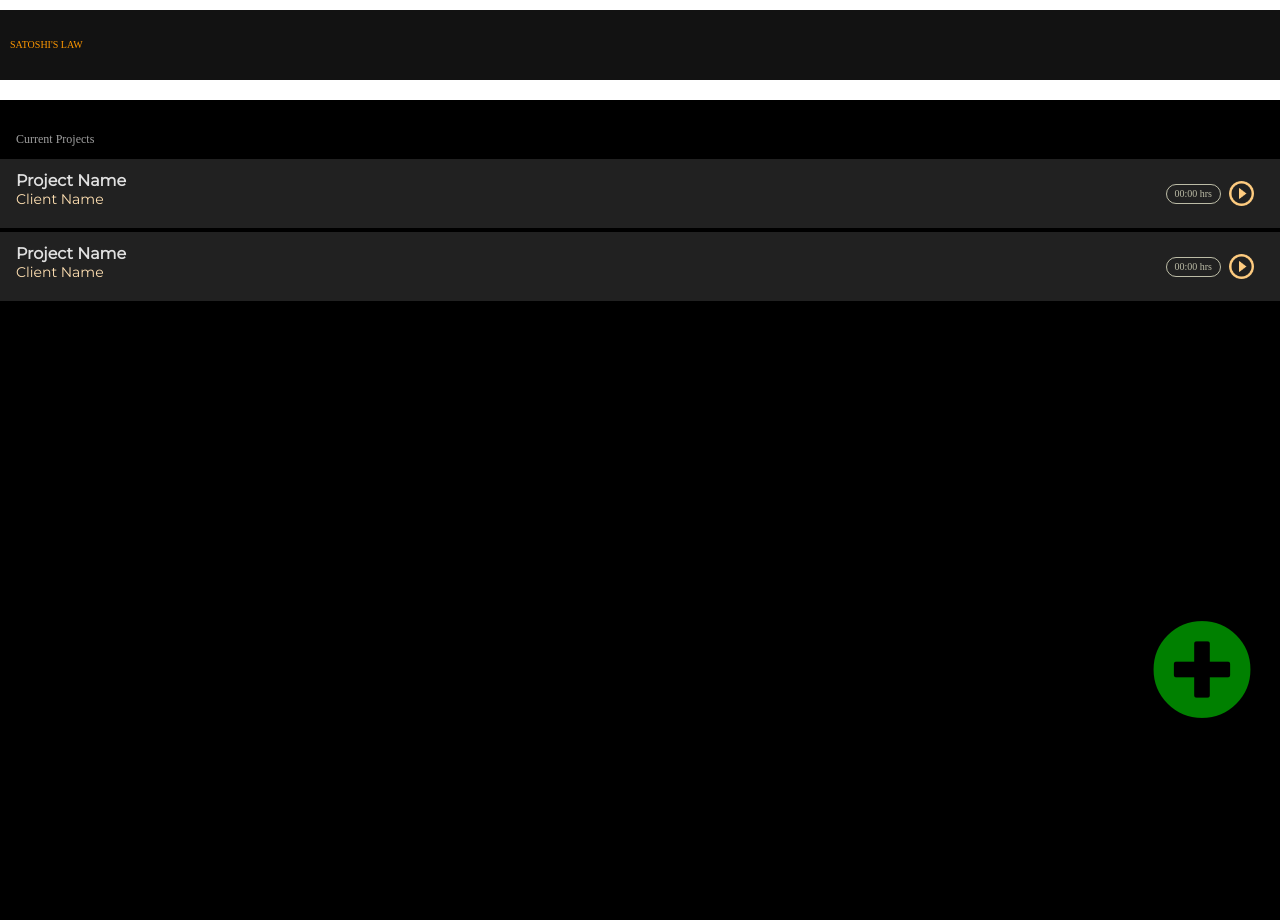
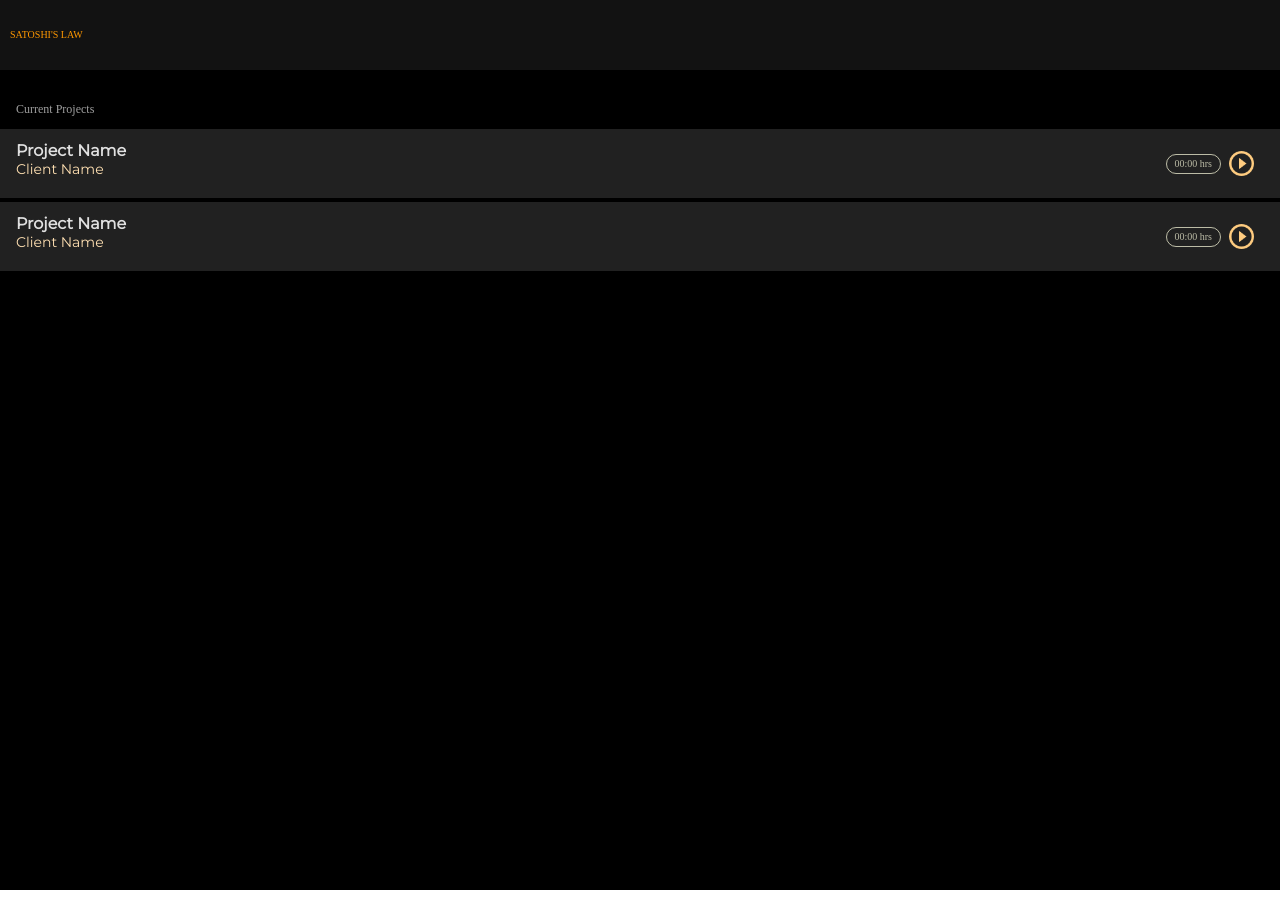
Before and after one commit to satoshi-s-law/frontend, a React (Create React App) app: page / in a window 1280 px wide. After the commit the page ends 890 px from the top, so only its background shows below. Built offline with nearby package versions, Linux system fonts and the light colour scheme.

Commit message:
updated the naming conventions and fixed the issue with css clashes

```diff
--- a/src/App.jsx
+++ b/src/App.jsx
@@ -1,14 +1,14 @@
 import React from 'react';
 import { Route } from 'react-router-dom';
 import './App.css';
-import HomePage from './components/homePage/homePage';
-import AddTask from './components/projects/addTask';
+import HomePage from './components/HomePage/HomePage';
+import AddTaskForm from './components/NewProjectForm/AddTaskForm';
 
 function App() {
   return (
     <div>
       <Route exact path="/" component={HomePage} />
-      <Route exact path="/add-task" component={AddTask} />
+      <Route exact path="/add-task" component={AddTaskForm} />
     </div>
   );
 }
--- /dev/null
+++ b/src/components/NewProjectForm/AddTaskForm.jsx
@@ -0,0 +1,11 @@
+import React from 'react';
+import Nav from './ProductHeader';
+
+//form thing to fill out
+const AddTaskForm = () => (
+  <div>
+    <Nav />
+  </div>
+);
+
+export default AddTaskForm;
--- a/src/components/homePage/homePage.jsx
+++ b/src/components/homePage/homePage.jsx
@@ -1,13 +1,12 @@
 import React from 'react';
-import Navigation from '../navigation/navigation';
-import ProjectList from '../projectlist/ProjectList';
-import Icon from '../projectlist/productIcon';
+import Navigation from '../Navigation/Navigation';
+import ProjectList from '../ProjectList/ProjectList';
+
 
 const HomePage = () => (
   <div>
     <Navigation />
     <ProjectList />
-    <Icon />
   </div>
 );
 
--- a/src/components/navigation/navigation.jsx
+++ b/src/components/navigation/navigation.jsx
@@ -4,7 +4,7 @@ import styled from 'styled-components';
 const Nav = styled.nav`
     display: flex;
     align-items: center;
-    margin-top: 1rem;
+
     /* position: fixed;
     z-index: 2; */
     background-color: #121212;
--- a/src/components/projectlist/ProjectList.jsx
+++ b/src/components/projectlist/ProjectList.jsx
@@ -6,7 +6,6 @@ const useStyles = makeStyles({
   projectListContainer: {
     background: '#000',
     height: '800px',
-    marginTop: '20px',
     paddingTop:'20px'
   },
   projectname: {
@@ -58,6 +57,16 @@ const useStyles = makeStyles({
     width: '25px',
     height: '25px',
   },
+  addNewTask: {
+
+
+
+    borderRadius:' 50%',
+    border: '1px solid red',
+    width:' 70px',
+    height: '70px',
+    textAlign: 'right',
+  }
 
 });
 
@@ -96,6 +105,7 @@ Current Projects</p>
           <img src={playcircleoutline} alt="src-images" className={classes.actionButton} />
         </div>
       </div>
+
     </div>
   );
 }
--- a/src/components/projectlist/productIcon.jsx
+++ /dev/null
@@ -1,20 +0,0 @@
-import React from 'react';
-import styled from 'styled-components';
-
-const Div = styled.div`
-    position: absolute;
-    bottom: 10%;
-    left: 65%;
-
-    @media (min-width: 750px) {
-        left: 90%
-    }
-
-`;
-const Icon = () => (
-  <Div>
-    <i className="fas fa-plus-circle" style={{ color: 'green', fontSize: '100px' }} />
-  </Div>
-);
-
-export default Icon;
--- a/src/components/projects/addTask.jsx
+++ /dev/null
@@ -1,10 +0,0 @@
-import React from 'react';
-import Nav from './nav';
-
-const AddTask = () => (
-  <div>
-    <Nav />
-  </div>
-);
-
-export default AddTask;
```
Also changed, not shown: src/components/Footer/Footer.jsx (renamed from src/components/Footer.jsx), src/components/NewProjectForm/ProductHeader.jsx (renamed from src/components/projects/nav.jsx).
